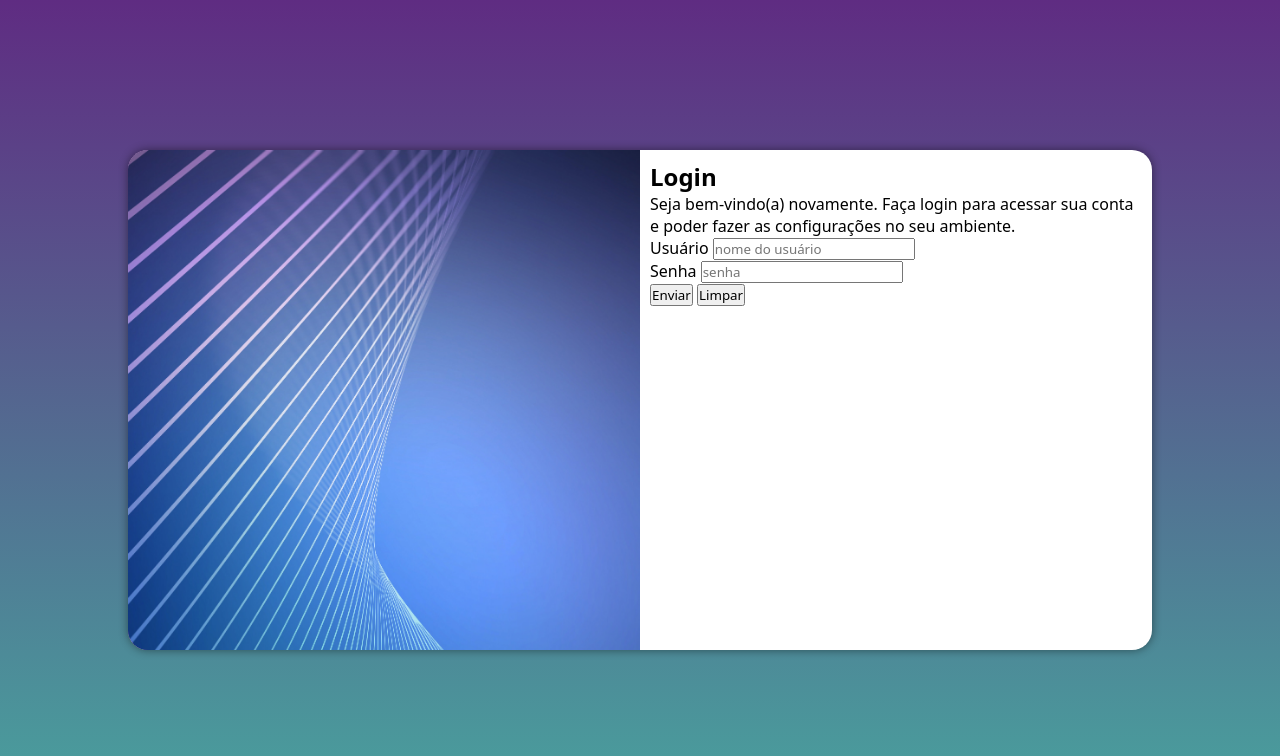
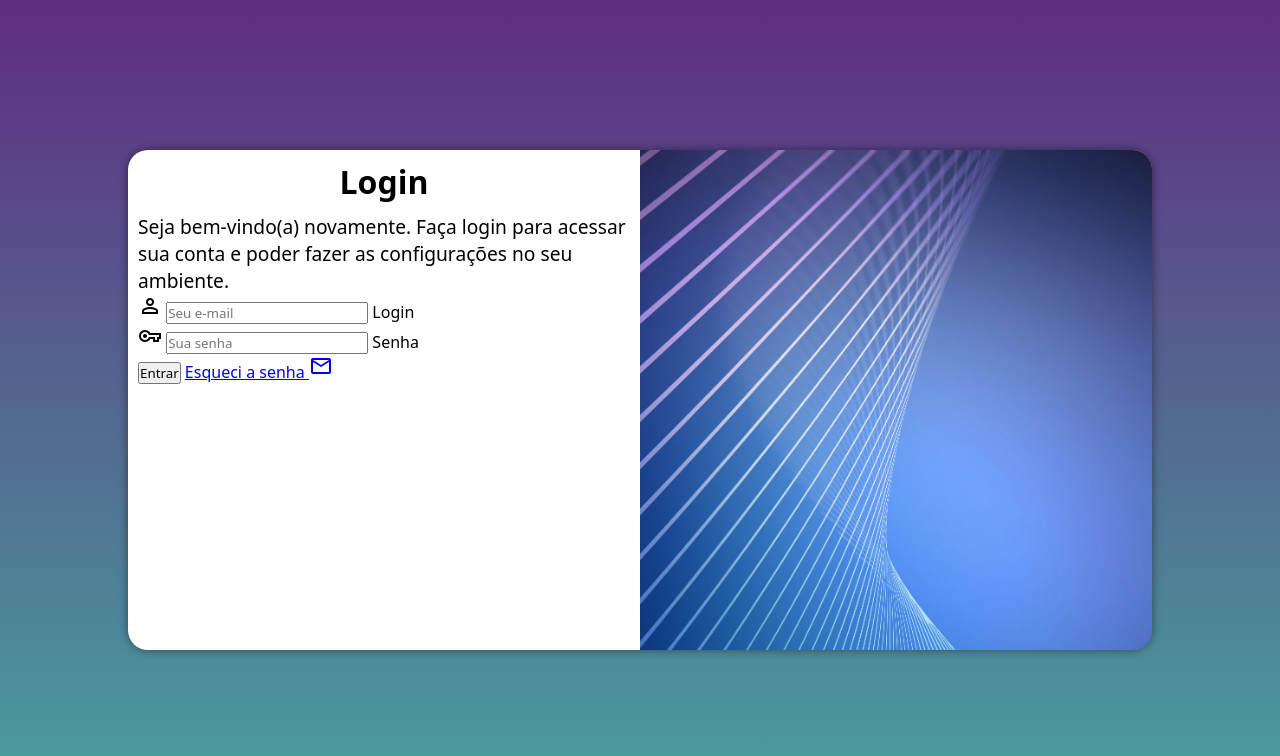
Before and after one commit to DavidSilva32/projeto-login, a plain HTML site: page index.html in a window 1280 px wide. Drawn offline with nearby package versions, Linux system fonts and the light colour scheme.

Commit message:
update form

```diff
--- a/estilos/media-query.css
+++ b/estilos/media-query.css
@@ -8,7 +8,7 @@
     Grandes telas: 1400px
 */
 
-@media screen and (min-width: 768px) {
+@media screen and (min-width: 768px) { /* Tablet */
     body {
         background-image: linear-gradient(to top, var(--cor01), var(--cor02));
     }
@@ -27,9 +27,13 @@
         float: right;
         width: 70%;
     }
+
+    div#formulario > p {
+        font-size: 1em;
+    }
 }
 
-@media screen and (min-width: 1024px) {
+@media screen and (min-width: 1024px) { /* Telas maiores */
     body {
         background-image: linear-gradient(to top, var(--cor01), var(--cor02));
     }
@@ -39,10 +43,20 @@
     }
 
     div#imagem {
+        float: right;
         width: 50%;
     }
 
     div#formulario {
+        float: left;
         width: 50%;
     }
+
+    div#formulario > h1 {
+        font-size: 2em;
+    }
+
+    div#formulario > p {
+        font-size: 1.2em;
+    }
 }
--- a/estilos/style.css
+++ b/estilos/style.css
@@ -60,3 +60,12 @@ div#formulario {
     display: block;
     padding: 10px;
 }
+
+div#formulario > h1 {
+    text-align: center;
+    padding-bottom: 10px;
+}
+
+div#formulario > p {
+    font-size: .8em;
+}
--- a/index.html
+++ b/index.html
@@ -5,6 +5,7 @@
     <meta http-equiv="X-UA-Compatible" content="IE=edge">
     <meta name="viewport" content="width=device-width, initial-scale=1.0">
     <title>Login</title>
+    <link href="https://fonts.googleapis.com/css2?family=Material+Symbols+Outlined" rel="stylesheet"/>
     <link rel="stylesheet" href="estilos/style.css">
     <link rel="stylesheet" href="estilos/media-query.css">
 </head>
@@ -19,19 +20,21 @@
                 <h1>Login</h1>
                 <p>Seja bem-vindo(a) novamente. Faça login para acessar sua conta e poder fazer as configurações no seu ambiente.</p>
 
-                <form action="login.php" method="post">
-                    <p>
-                        <label for="inome">Usuário</label>
-                        <input type="text" name="nome" id="inome" required placeholder="nome do usuário" autocomplete="username">
-                    </p>
-                    <P>
+                <form action="login.php" method="post" autocomplete="on">
+                    <div class="campo">
+                        <span class="material-symbols-outlined">person</span>
+                        <input type="email" name="nome" id="inome" required placeholder="Seu e-mail" autocomplete="email">
+                        <label for="inome">Login</label>
+                    </div>
+                    <div class="campo">
+                        <span class="material-symbols-outlined">vpn_key</span>
+                        <input type="password" name="senha" id="isenha" required placeholder="Sua senha" autocomplete="current-password" minlength="8">
                         <label for="isenha">Senha</label>
-                        <input type="password" name="senha" id="isenha" required placeholder="senha" autocomplete="current-password">
-                    </P>
-                    <p>
-                        <input type="submit" value="Enviar">
-                        <input type="reset" value="Limpar">
-                    </p>
+                    </div>
+                    <input type="submit" value="Entrar">
+                    <a href="esqueci.html">
+                        Esqueci a senha <span class="material-symbols-outlined">mail</span>
+                    </a>
                 </form>
             </div>
         </section>
```
